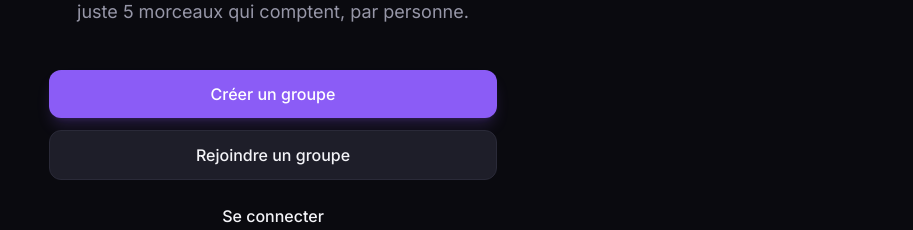
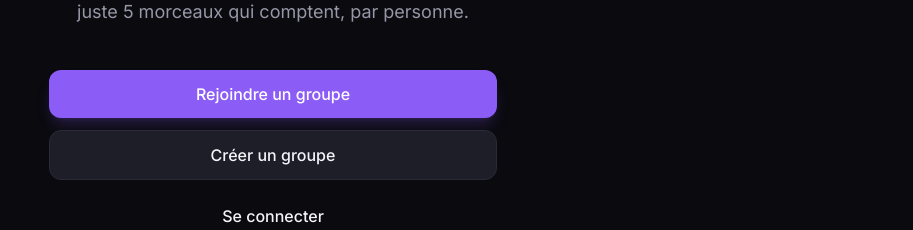
Before and after one commit to madrouin90-gif/rotation, a Next.js app: page / in a window 1280 px wide. Shown: the part 309-539 px from the top of the page, without its empty margins (367-1280 px from the left). Built offline with nearby package versions, Linux system fonts and the light colour scheme.

Commit message:
Mets l'emphase sur rejoindre un groupe plutôt que créer un groupe
La page d'accueil met désormais "Rejoindre un groupe" en premier et en
bouton principal ; "Créer un groupe" passe en secondaire.

Co-Authored-By: Claude Sonnet 5 <noreply@anthropic.com>

```diff
--- a/src/app/page.tsx
+++ b/src/app/page.tsx
@@ -26,14 +26,14 @@ export default function HomePage() {
         </p>
 
         <div className="w-full flex flex-col gap-3 mt-8">
-          <Link href="/creer" className="w-full">
+          <Link href="/rejoindre" className="w-full">
             <Button variant="primary" size="lg" className="w-full">
-              Créer un groupe
+              Rejoindre un groupe
             </Button>
           </Link>
-          <Link href="/rejoindre" className="w-full">
+          <Link href="/creer" className="w-full">
             <Button variant="secondary" size="lg" className="w-full">
-              Rejoindre un groupe
+              Créer un groupe
             </Button>
           </Link>
           <Link href="/connexion" className="w-full">
```
